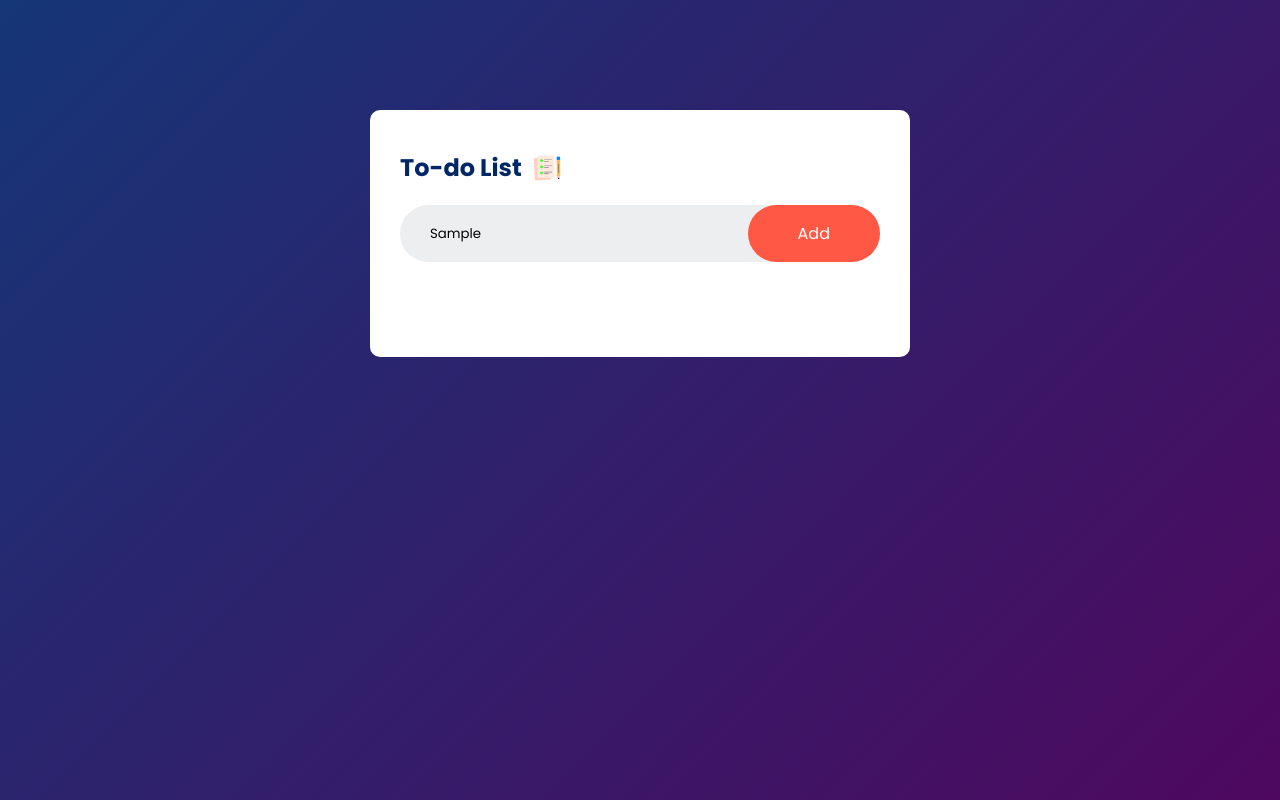
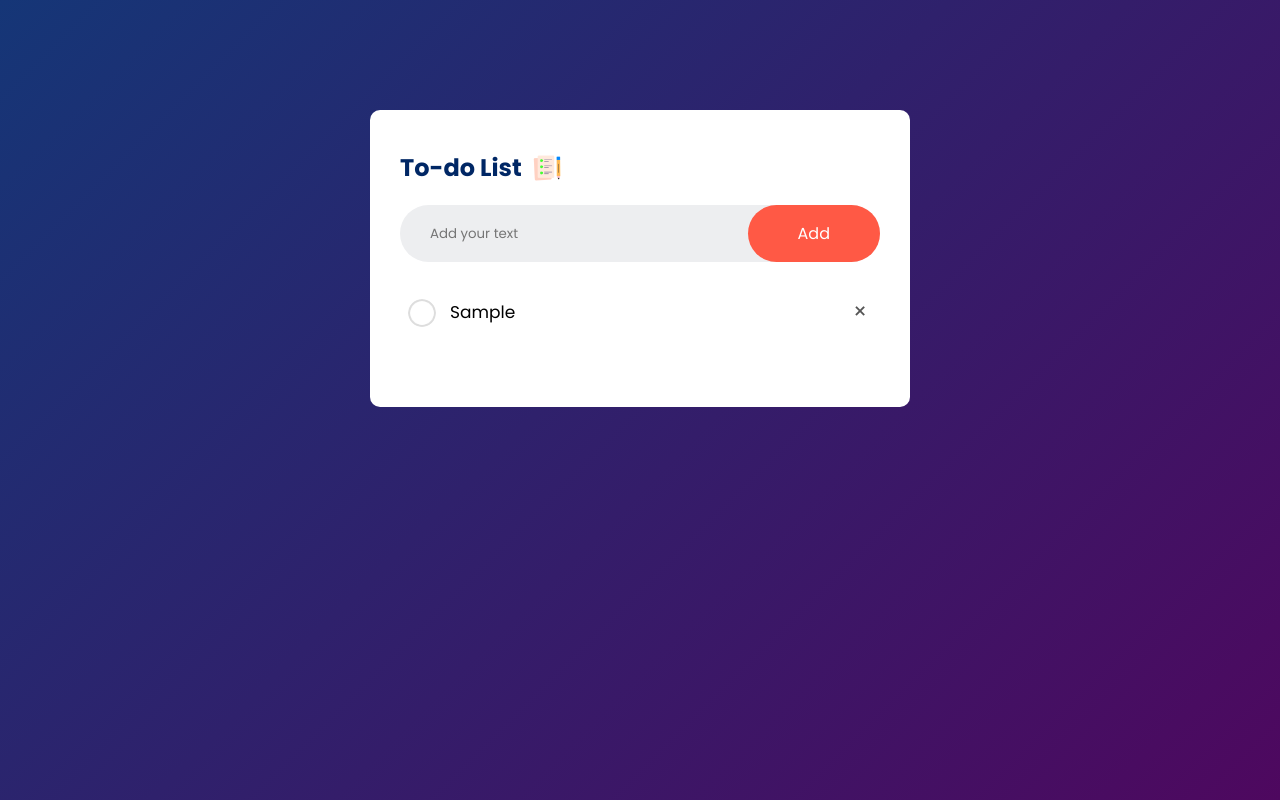
Before and after one commit to Oluwalopamilerin/Todo-list-app, a plain HTML site: page index.html in a window 1280 px wide. Both pictures are taken after typing "Sample" into the empty fields and a click on the button "Add". Drawn offline with Linux system fonts and the light colour scheme.

Commit message:
added js code to the file

```diff
--- a/script.js
+++ b/script.js
@@ -0,0 +1,40 @@
+const inputBox = document.querySelector("#input-box");
+const listContainer = document.querySelector("#list-container")
+const button = document.querySelector(".row>button")
+
+button.addEventListener("click", () => {
+  if (inputBox.value === ''){
+    alert("You must write something");
+  }
+  else{
+    let li = document.createElement("li");
+    li.innerHTML = inputBox.value;
+    listContainer.appendChild(li);
+    let span = document.createElement("span");
+    span.innerHTML = "\u00d7"
+    li.appendChild(span)
+  }
+  inputBox.value = ""
+  saveData();
+})
+
+listContainer.addEventListener("click", (e) => {
+  if(e.target.tagName === "LI"){
+    e.target.classList.toggle("checked");
+    saveData();
+  }
+  else if (e.target.tagName === "SPAN"){
+    e.target.parentElement.remove();
+    saveData();
+  }
+}, false);
+
+function saveData(){
+  localStorage.setItem("data", listContainer.innerHTML);
+}
+
+function retrieveList(){
+  listContainer.innerHTML = localStorage.getItem("data")
+}
+
+retrieveList()
--- a/styles.css
+++ b/styles.css
@@ -93,3 +93,20 @@ ul>li.checked{
 ul>li.checked::before{
   background-image: url(Todo-images/checked.png);
 }
+
+ul>li>span{
+  position: absolute;
+  right: 0;
+  top: 5px;
+  width: 40px;
+  height: 40px;
+  font-size: 22px;
+  color: #555;
+  line-height: 40px;
+  text-align: center;
+  border-radius: 50%;
+}
+
+ul>li>span:hover{
+background: #edeef0;
+}
```
